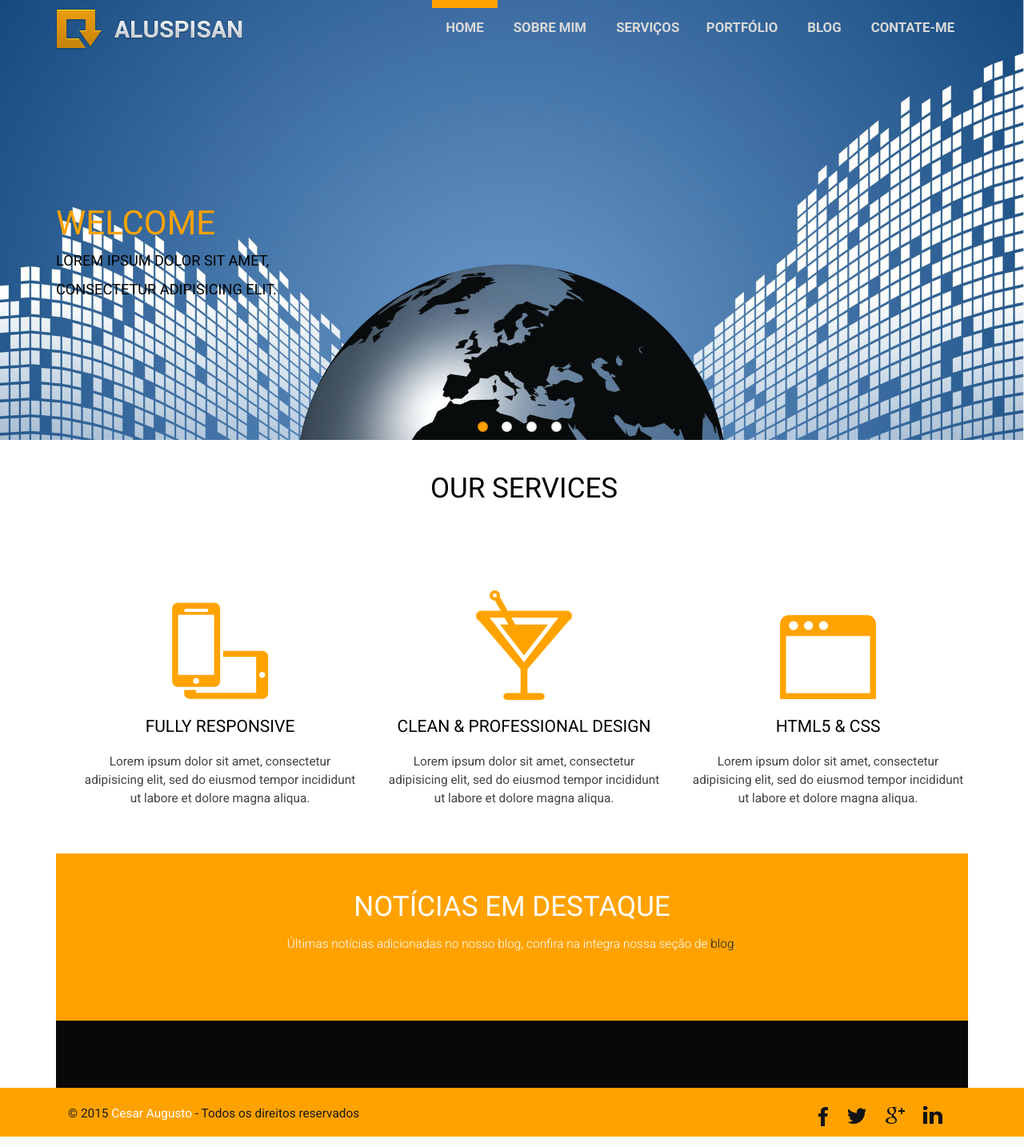
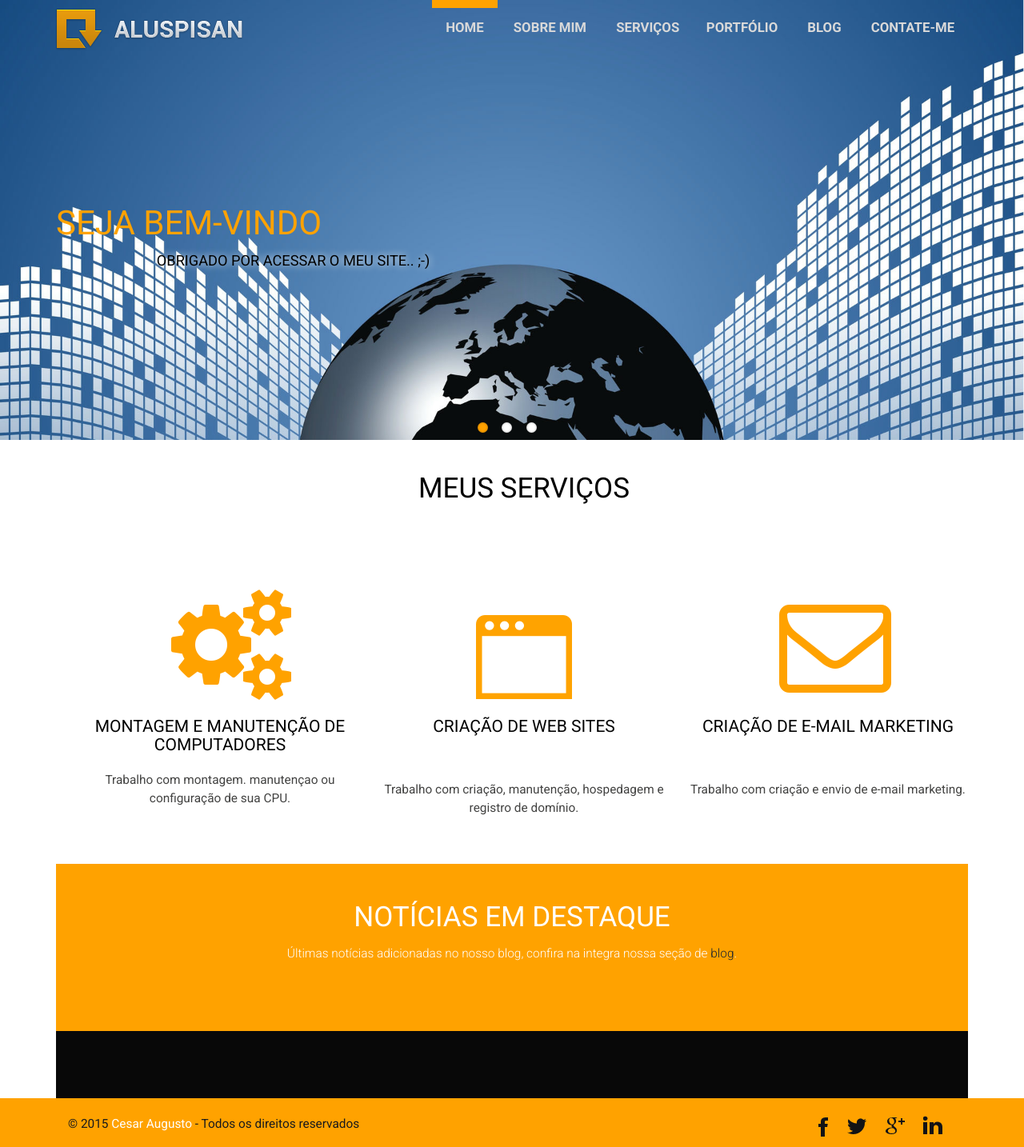
Before and after one commit to cesarbruschetta/django_cesarbruschetta.com.br, a Django app: page / in a window 1280 px wide. Shown: the whole page at 80% size. Run offline with Django 3.2, Linux system fonts and the light colour scheme; data that the repository does not hold is empty; some libraries are stand-ins or nearby versions.

Commit message:
Ajustes na home, finalização e tudo pronto

```diff
--- a/aplication/core/static/core/css/custom_style.css
+++ b/aplication/core/static/core/css/custom_style.css
@@ -22,7 +22,25 @@
 
 .banner-info p{
     color: #000;
+    text-align: right;
+    width: 41%;
+    text-shadow: 0 0 10px #fff;
 }
+
+.banner .flex-control-nav{
+    bottom: -140px;
+}
+
+.home i.mail,
+.home i.gear{
+    width: 122px;
+    height: 140px;
+    font-size: 140px;
+    color: #FFA200;
+}
+
+
+
 
 .home .studies{
     margin-top: 2em;
@@ -43,6 +61,7 @@
 
 .curriculo .underline{
     text-decoration: underline;
+    color: #424242;
 }
 .curriculo b{
     color: #424242;
--- a/aplication/core/templates/core/base/base.html
+++ b/aplication/core/templates/core/base/base.html
@@ -12,6 +12,7 @@ License URL: http://creativecommons.org/licenses/by/3.0/
     {% block metas %}
         <meta name="viewport" content="width=device-width, initial-scale=1, maximum-scale=1">
         <meta http-equiv="Content-Type" content="text/html; charset=utf-8" />
+        <link rel="shortcut icon" type="image/x-icon" href="{{ STATIC_URL }}core/images/favicon.ico">
     {% endblock %}
     {% block styles %}
         {% include 'core/base/styles.html' %}
@@ -65,10 +66,10 @@ License URL: http://creativecommons.org/licenses/by/3.0/
                 </div>
                 <div class="col-md-4 social">
                     <ul>
-                        <li><a href="https://www.facebook.com/cesarbruschetta" target="banck"><i class="fb"> </i></a></li>
-                        <li><a href="https://twitter.com/cesarbruschetta" target="banck"><i class="twt"> </i></a></li>
-                        <li><a href="https://plus.google.com/u/0/117606194491954815340/" target="banck"><i class="goog"> </i></a></li>
-                        <li><a href="https://br.linkedin.com/in/cesarbruschetta" target="banck"><i class="in"> </i></a></li>
+                        <li><a href="https://www.facebook.com/cesarbruschetta" target="banck" alt="Facebook" title="Facebook"><i class="fb"> </i></a></li>
+                        <li><a href="https://twitter.com/cesarbruschetta" target="banck" alt="Twitter" title="Twitter"><i class="twt"> </i></a></li>
+                        <li><a href="https://plus.google.com/u/0/117606194491954815340/" target="banck" alt="Google +" title="Google +"><i class="goog"> </i></a></li>
+                        <li><a href="https://br.linkedin.com/in/cesarbruschetta" target="banck" alt="Linkedin" title="Linkedin"><i class="in"> </i></a></li>
                         <div class="clearfix"></div>
                     </ul>
                 </div>
--- a/aplication/core/templates/core/base/scripts.html
+++ b/aplication/core/templates/core/base/scripts.html
@@ -71,3 +71,18 @@
         return true
     }
 </script>
+
+<!-- GOOGLE ANALYTICS -->
+<script type="text/javascript">
+
+  var _gaq = _gaq || [];
+  _gaq.push(['_setAccount', 'UA-29490617-1']);
+  _gaq.push(['_trackPageview']);
+
+  (function() {
+    var ga = document.createElement('script'); ga.type = 'text/javascript'; ga.async = true;
+    ga.src = ('https:' == document.location.protocol ? 'https://ssl' : 'http://www') + '.google-analytics.com/ga.js';
+    var s = document.getElementsByTagName('script')[0]; s.parentNode.insertBefore(ga, s);
+  })();
+
+</script>
--- a/aplication/core/templates/core/index.html
+++ b/aplication/core/templates/core/index.html
@@ -6,30 +6,22 @@
 			<ul class="slides">
 				<li>
 					<div class="banner-info">
-						<h1>Welcome</h1>
-						<p>Lorem ipsum dolor sit amet,</p>
-						<p>consectetur adipisicing elit.</p>
+						<h1>Seja bem-vindo</h1>
+						<p>Obrigado por acessar o meu site.. ;-)</p>
 					</div>
 				</li>
 				<li>
 					<div class="banner-info">
-						<h1>Welcome</h1>
-						<p>Lorem ipsum dolor sit amet,</p>
-						<p>consectetur adipisicing elit.</p>
+						<h1>Visite meu portfólio!</h1>
+						<p>veja meu útimos trabalhos.</p>
+						<p><a href="{% url 'portfolio' %}">clique aqui</a></p>
 					</div>
 				</li>
 				<li>
 					<div class="banner-info">
-						<h1>Welcome</h1>
-						<p>Lorem ipsum dolor sit amet,</p>
-						<p>consectetur adipisicing elit.</p>
-					</div>
-				</li>
-				<li>
-					<div class="banner-info">
-						<h1>Welcome</h1>
-						<p>Lorem ipsum dolor sit amet,</p>
-						<p>consectetur adipisicing elit.</p>
+						<h1>Fique atualizado!</h1>
+						<p>veja meu blog com as últimas notícias sobre tecnologia e cultura</p>
+						<p><a href="{% url 'blog_home' %}">clique aqui</a></p>
 					</div>
 				</li>
 			</ul>
@@ -44,23 +36,26 @@
 <!-- services -->
 	<div class="ourservices">
 		<div class="container">
-			<h2>our services</h2>
+			<h2>Meus Serviços</h2>
 				<div class="col-md-4">
-					<i class="fully"> </i>
-					<h4>Fully responsive</h4>
-					<p>Lorem ipsum dolor sit amet, consectetur adipisicing elit, sed do eiusmod tempor incididunt ut labore et dolore magna aliqua.</p>
+					<i class="fa fa-cogs gear"> </i>
+					<h4>Montagem e Manutenção de Computadores</h4>
+					<p>Trabalho com montagem. manutençao ou configuração de sua CPU.</p>
 				</div>
 				<div class="col-md-4">
-					<i class="clean"> </i>
-					<h4>clean & professional design</h4>
-				<p>Lorem ipsum dolor sit amet, consectetur adipisicing elit, sed do eiusmod tempor incididunt ut labore et dolore magna aliqua.</p>
-					</div>
+					<i class="htm"> </i>
+					<h4>Criação de web sites</h4>
+					<br>
+					<p>Trabalho com criação, manutenção, hospedagem e registro de domínio.</p>
+				</div>
 				<div class="col-md-4">
-					<i class="htm"> </i>
-					<h4>html5 & css</h4>
-					<p>Lorem ipsum dolor sit amet, consectetur adipisicing elit, sed do eiusmod tempor incididunt ut labore et dolore magna aliqua.</p>
+					<i class="fa fa-envelope-o mail"> </i>
+					<h4>Criação de E-mail Marketing</h4>
+					<br>
+					<p>Trabalho com criação e envio de e-mail marketing.</p>
 				</div>
-						<div class="clearfix"> </div>
+
+				<div class="clearfix"> </div>
 		</div>
 	</div>
 
--- a/aplication/core/templates/core/services.html
+++ b/aplication/core/templates/core/services.html
@@ -15,7 +15,7 @@
 		<div class="col-md-4 service-grid">
 			<img src="{{ STATIC_URL }}core/images/computer.png" class="img-responsive" alt="" />
 			<h3>Montagem e Manutenção de Computadores</h3>
-			<p>Trabalho com montagem ou configuração de sua CPU, podendo escolher os componentes que serão colocados no seu PC, assim deixando a maquina na medida certa do trabalho que ela ira realizar, trabalhos com o concerto e substituição de peças, instalação e configuração de sistema operacional e recuperação de dados no HD.</p>
+			<p>Trabalho com montagem, manutençao ou configuração de sua CPU, podendo escolher os componentes que serão colocados no seu PC, assim deixando a maquina na medida certa do trabalho que ela ira realizar, trabalhos com o concerto e substituição de peças, instalação e configuração de sistema operacional e recuperação de dados no HD.</p>
 		</div>
 		<div class="col-md-4 service-grid">
 			<img src="{{ STATIC_URL }}core/images/server.png" class="img-responsive" alt="" />
@@ -25,7 +25,7 @@
 		<div class="col-md-4 service-grid">
 			<img src="{{ STATIC_URL }}core/images/website.jpg" class="img-responsive" alt="" />
 			<h3>Criação de web sites</h3>
-			<p>Trabalhamos com criação, manutenção, hospedou e registrou seu domínio de web sites, criamos sites usando as mais novas técnicas e ferramentas para desenvolver um site bonito e funcional, facilitando o acesso aos sites de buscas como o Google. Em nossos sites utilizamos vários recursos como Ajax, flash, PHP, ASP, Python, Django, Ruby on Rails, animações em JS, e vários recursos do programas do Pacote Abobe CS4 (Dreamweaver CS4, Flash CS 4, Firewoks CS 4, Photoshop CS 4) e Corel Draw X4.</p>
+			<p>Trabalhamos com criação, manutenção, hospegem de web sites e registro de seu domínio, crio sites usando as mais novas técnicas e ferramentas para desenvolver um site bonito e funcional, facilitando o acesso aos sites de buscas como o Google. Em nossos sites utilizamos vários recursos como Ajax, flash, PHP, ASP, Python, Django, Ruby on Rails, animações em JS, e vários recursos do programas do Pacote Abobe CS4 (Dreamweaver CS4, Flash CS 4, Firewoks CS 4, Photoshop CS 4) e Corel Draw X4.</p>
 			<p>Para ver alguns exemplos dos meus trabalhos já realizados, <a href="{% url 'portfolio' %}">acesse o portfólio</a>.</p>
 		</div>
 		<div class="clearfix"> </div>
--- a/aplication/news_feed/templates/news_feed/blog.html
+++ b/aplication/news_feed/templates/news_feed/blog.html
@@ -87,7 +87,7 @@
 		</div>
 		<div class="clearfix"> </div>
 
-		{% xpaginator pageURI total_item current 10 1 True 1 %}
+		{% xpaginator pageURI total_item current 12 1 True 1 %}
 		{% include "news_feed/xpaginate.html" %}
 	</div>
 
--- a/aplication/news_feed/views/blog_home.py
+++ b/aplication/news_feed/views/blog_home.py
@@ -9,7 +9,7 @@ from aplication.core.utils.url_gen import urlGen
 def blog_home(request):
 
     news_list = NewsFeedModels.objects.all()
-    news_paginator = Paginator(news_list, 10)
+    news_paginator = Paginator(news_list, 12)
 
     try:
         page = int(request.REQUEST.get('page', '1'))
--- a/aplication/news_feed/views/posts_feed_blog.py
+++ b/aplication/news_feed/views/posts_feed_blog.py
@@ -11,7 +11,7 @@ def posts_feed_blog(request, slug):
     feed = get_object_or_404(FeedModels, slug=slug)
     news_list = NewsFeedModels.objects.filter(feed=feed)
 
-    news_paginator = Paginator(news_list, 10)
+    news_paginator = Paginator(news_list, 12)
 
     try:
         page = int(request.REQUEST.get('page', '1'))
```
Also changed, not shown: aplication/core/static/core/images/bg_direction_nav.png (added).
